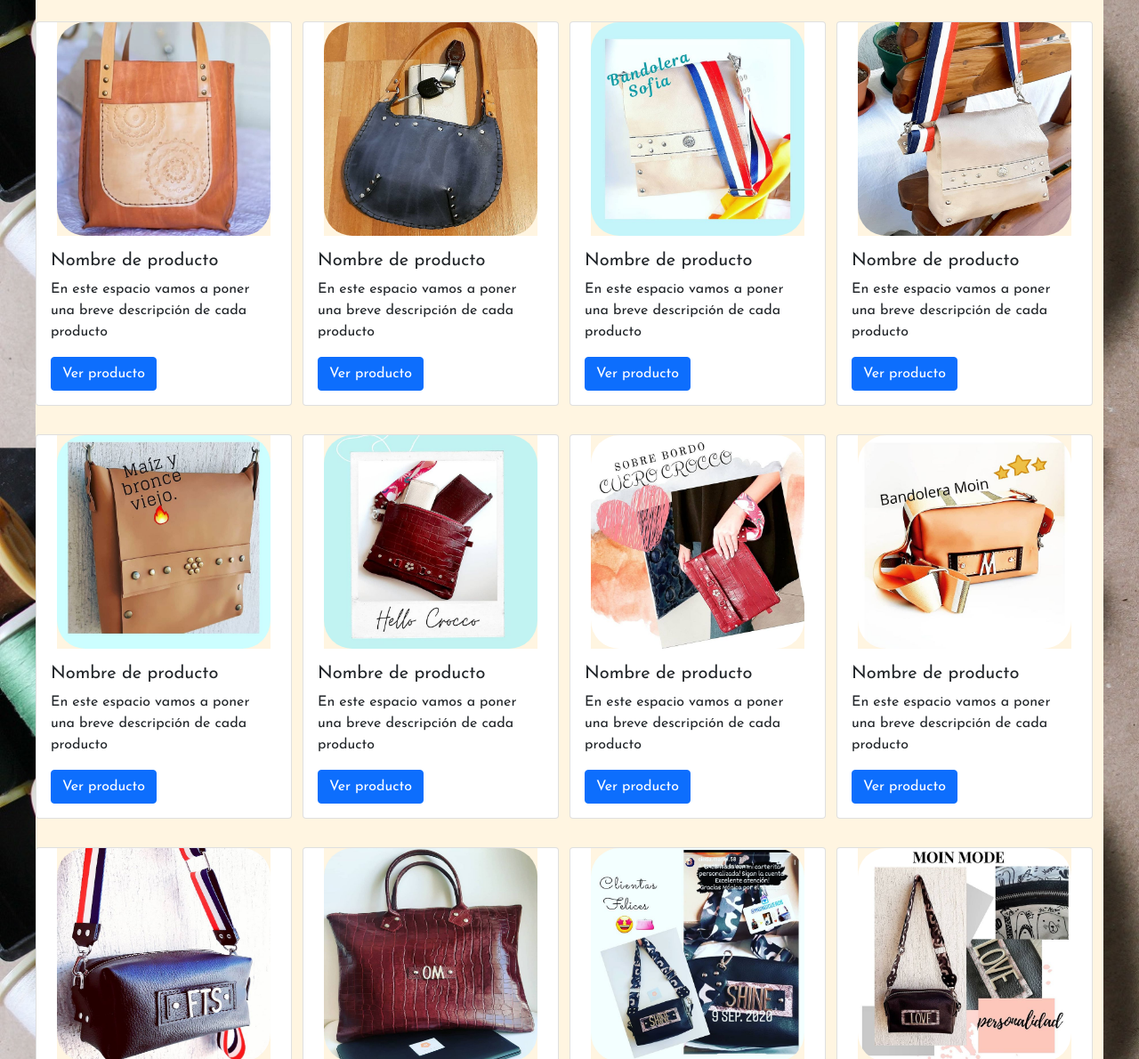
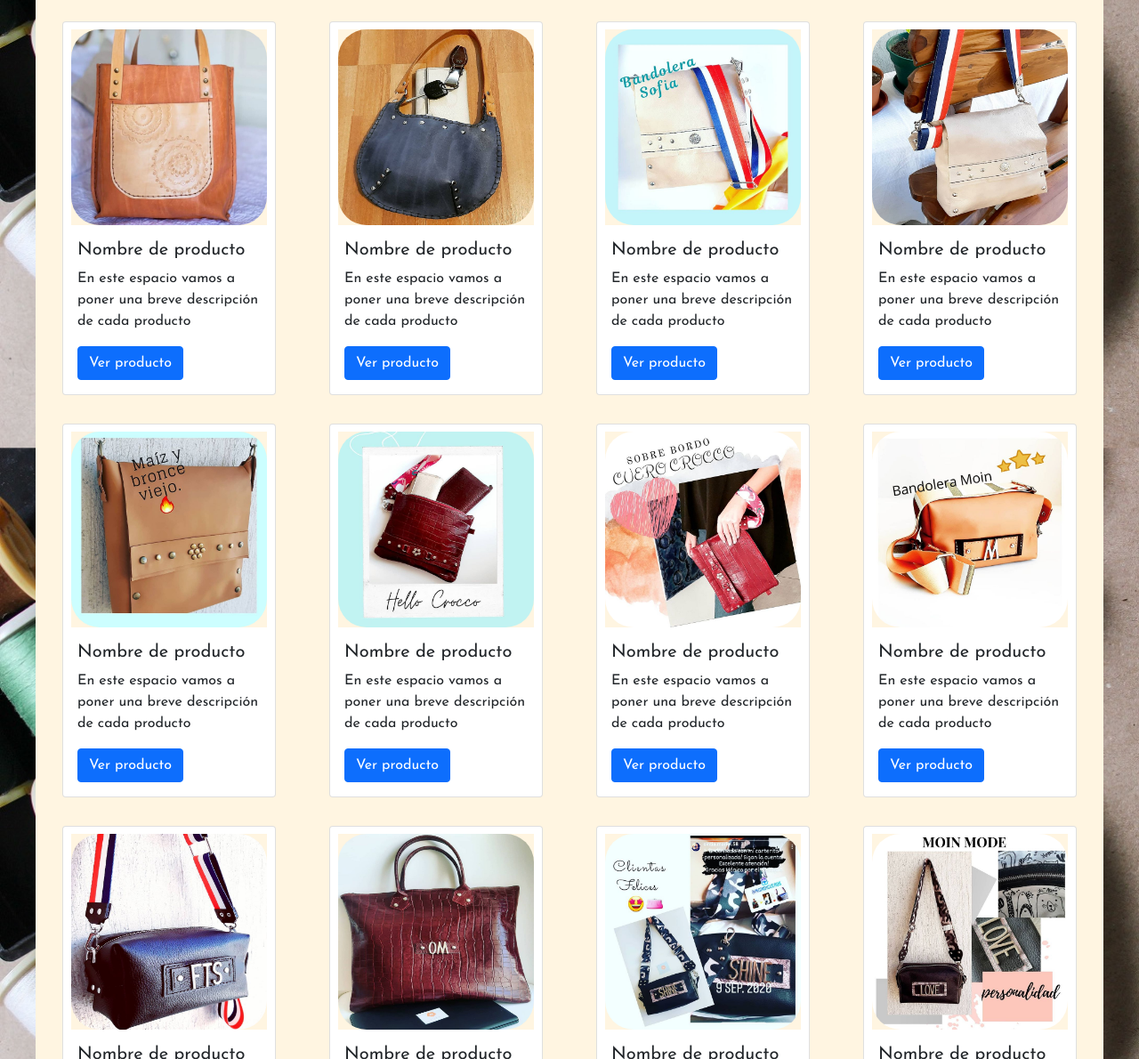
Before and after one commit to nicoferro91/moindi, a website: page pages/carteras.html in a window 1280 px wide. Shown: the part 350-1540 px from the top of the page at 89% size. Drawn offline with nearby package versions, Linux system fonts and the light colour scheme; a web font is replaced by a local one.

Commit message:
ajustes varios

```diff
--- a/pages/carteras.html
+++ b/pages/carteras.html
@@ -41,7 +41,7 @@
         <div class="prod">
             <h2 class="prod__title">Tu cartera ideal</h2>
             <div class="prod__grid">
-                <div class="card" style="width: 18rem;">
+                <div class="card">
                     <div class="prod__box">
                         <img src="../images/cartera1.jpg" class="card-img-top prod__img" alt="Foto de producto">
                     </div>
@@ -51,7 +51,7 @@
                         <a href="#" class="btn btn-primary">Ver producto</a>
                     </div>
                 </div>
-                <div class="card" style="width: 18rem;">
+                <div class="card">
                     <div class="prod__box">
                         <img src="../images/cartera2.jpg" class="card-img-top prod__img" alt="Foto de producto">
                     </div>
@@ -61,7 +61,7 @@
                         <a href="#" class="btn btn-primary">Ver producto</a>
                     </div>
                 </div>
-                <div class="card" style="width: 18rem;">
+                <div class="card">
                     <div class="prod__box">
                         <img src="../images/cartera3.jpg" class="card-img-top prod__img" alt="Foto de producto">
                     </div>
@@ -71,7 +71,7 @@
                         <a href="#" class="btn btn-primary">Ver producto</a>
                     </div>
                 </div>
-                <div class="card" style="width: 18rem;">
+                <div class="card">
                     <div class="prod__box">
                         <img src="../images/cartera4.jpg" class="card-img-top prod__img" alt="Foto de producto">
                     </div>
@@ -81,7 +81,7 @@
                         <a href="#" class="btn btn-primary">Ver producto</a>
                     </div>
                 </div>
-                <div class="card" style="width: 18rem;">
+                <div class="card">
                     <div class="prod__box">
                         <img src="../images/cartera5.jpg" class="card-img-top prod__img" alt="Foto de producto">
                     </div>
@@ -91,7 +91,7 @@
                         <a href="#" class="btn btn-primary">Ver producto</a>
                     </div>
                 </div>
-                <div class="card" style="width: 18rem;">
+                <div class="card">
                     <div class="prod__box">
                         <img src="../images/cartera6.jpg" class="card-img-top prod__img" alt="Foto de producto">
                     </div>
@@ -101,7 +101,7 @@
                         <a href="#" class="btn btn-primary">Ver producto</a>
                     </div>
                 </div>
-                <div class="card" style="width: 18rem;">
+                <div class="card">
                     <div class="prod__box">
                         <img src="../images/cartera7.jpg" class="card-img-top prod__img" alt="Foto de producto">
                     </div>
@@ -111,7 +111,7 @@
                         <a href="#" class="btn btn-primary">Ver producto</a>
                     </div>
                 </div>
-                <div class="card" style="width: 18rem;">
+                <div class="card">
                     <div class="prod__box">
                         <img src="../images/cartera8.jpg" class="card-img-top prod__img" alt="Foto de producto">
                     </div>
@@ -121,7 +121,7 @@
                         <a href="#" class="btn btn-primary">Ver producto</a>
                     </div>
                 </div>
-                <div class="card" style="width: 18rem;">
+                <div class="card">
                     <div class="prod__box">
                         <img src="../images/cartera9.jpg" class="card-img-top prod__img" alt="Foto de producto">
                     </div>
@@ -131,7 +131,7 @@
                         <a href="#" class="btn btn-primary">Ver producto</a>
                     </div>
                 </div>
-                <div class="card" style="width: 18rem;">
+                <div class="card">
                     <div class="prod__box">
                         <img src="../images/cartera10.jpg" class="card-img-top prod__img" alt="Foto de producto">
                     </div>
@@ -141,7 +141,7 @@
                         <a href="#" class="btn btn-primary">Ver producto</a>
                     </div>
                 </div>
-                <div class="card" style="width: 18rem;">
+                <div class="card">
                     <div class="prod__box">
                         <img src="../images/cartera11.jpg" class="card-img-top prod__img" alt="Foto de producto">
                     </div>
@@ -151,7 +151,7 @@
                         <a href="#" class="btn btn-primary">Ver producto</a>
                     </div>
                 </div>
-                <div class="card" style="width: 18rem;">
+                <div class="card">
                     <div class="prod__box">
                         <img src="../images/cartera12.jpg" class="card-img-top prod__img" alt="Foto de producto">
                     </div>
--- a/scss/_contacto.scss
+++ b/scss/_contacto.scss
@@ -11,7 +11,7 @@
 }
 .contacto__form {
     grid-area: contacto;
-    padding: 2rem;
+    padding: 4rem;
     display: flex;
     flex-direction: column;
     gap: 1rem;
@@ -39,7 +39,7 @@
     grid-area: redes;
     display: flex;
     flex-direction: column;
-    padding: 2rem;
+    padding: 4rem;
     padding-left: 0rem;
     gap: 2rem;
     align-items: center;
--- a/scss/_navbar.scss
+++ b/scss/_navbar.scss
@@ -36,6 +36,8 @@
         border-radius: 8px;
         font-size: 1.5rem;
         overflow: hidden;
+        transition: all 0.4s;
+        padding: 0.4rem;
     }
     .nav__link:hover {
         background-color: rgb(255, 200, 130);
--- a/scss/_productos.scss
+++ b/scss/_productos.scss
@@ -4,6 +4,10 @@
 @mixin dimension($ancho, $alto) {
     width: $ancho;
     height: $alto;
+}
+
+.card {
+    width: 240px;
 }
 
 .prod {
@@ -26,13 +30,15 @@
     display: grid;
     row-gap: 2rem;
     grid-template-columns: 1fr 1fr 1fr 1fr;
+    justify-items: center;
 }
 .prod__box {
-    @include dimension(240px,240px);
+    @include dimension(220px,220px);
     align-self: center;
     justify-self: center;
     background-color: $back-pink;
     transition: all 1s;
+    margin-top: 0.5rem;
 }
 .prod__name {
     padding: 10px;
--- a/scss/styles.scss
+++ b/scss/styles.scss
@@ -82,6 +82,7 @@
     background-color: $back-pink;
     grid-area: texto;
     display: flex;
+    padding: 2rem 2rem 0 2rem;
     .texto__articulo {
         font-family: $font-main;
     }
@@ -98,6 +99,8 @@
     }
 }
 .fotos-chicas {
+    padding-left: 2rem;
+    padding-right: 2rem;
     background-color: $back-pink;
     grid-area: small;
     display: flex;
```
Also changed, not shown: css/main.css, images/facebook.png, 1 other file.
